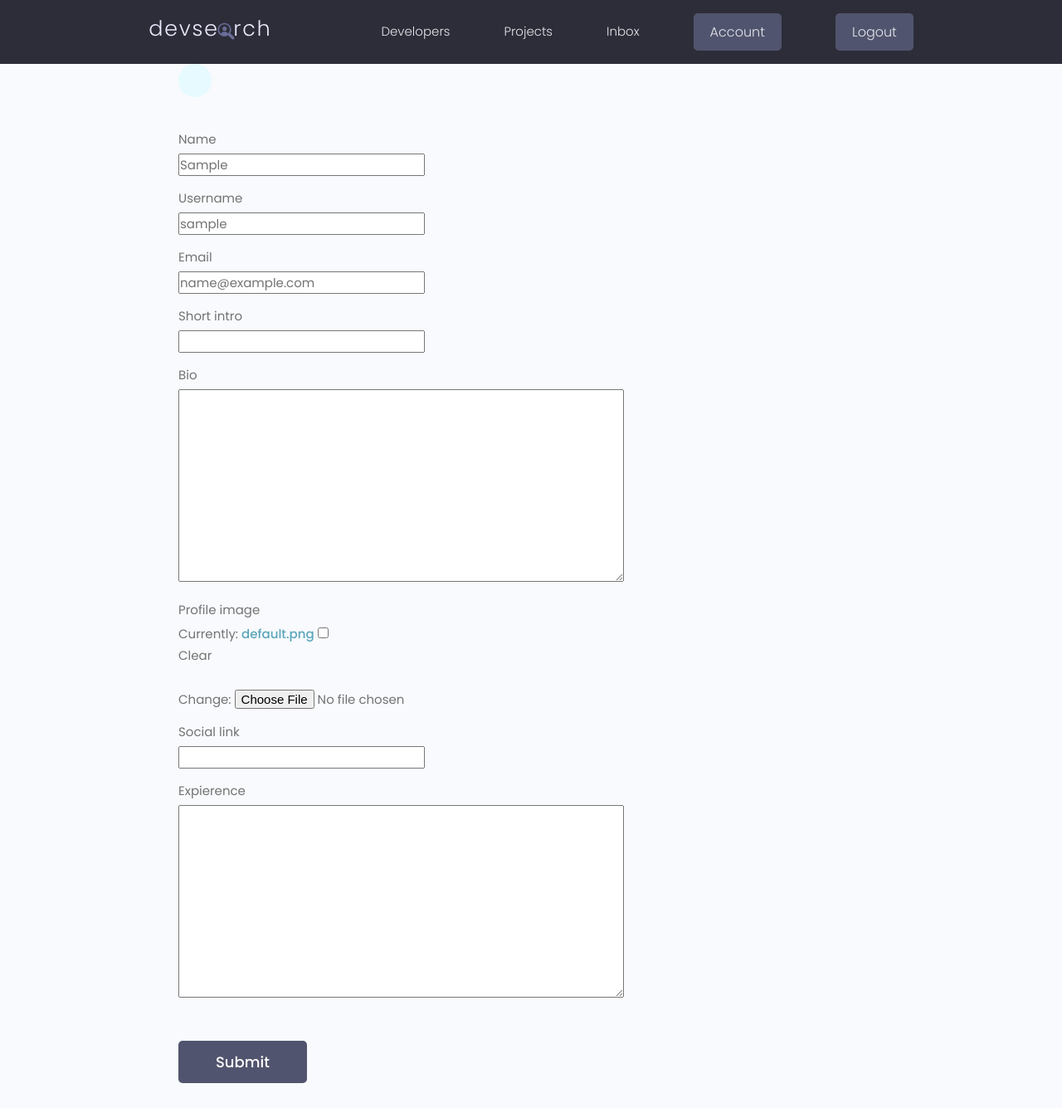
After one commit to avoou/devs, a Django app: page /edit-profile/ in a window 1280 px wide. The commit adds this page. Shown: the whole page at 83% size. Run offline with Django 5.2, Linux system fonts and the light colour scheme; the visitor is signed in with stand-in values (Sample User, id 1); some libraries are stand-ins or nearby versions.

Commit message:
add page for editting profile info

```diff
--- a/devsearch/users/forms.py
+++ b/devsearch/users/forms.py
@@ -1,5 +1,7 @@
 from django.contrib.auth.models import User
 from django.contrib.auth.forms import UserCreationForm
+from django.forms import ModelForm
+from .models import Profile
 
 
 class CustomUserCreationForm(UserCreationForm):
@@ -11,3 +13,10 @@ class CustomUserCreationForm(UserCreationForm):
         super().__init__(*args, **kwargs)
         for _, field in self.fields.items():
             field.widget.attrs.update({'class': 'input input--text'})
+
+
+class ProfileForm(ModelForm):
+    class Meta:
+        model = Profile
+        profile_fields = Profile._meta.fields
+        fields = [field.name for field in profile_fields if field.name not in ['id', 'user']]
--- a/devsearch/users/models.py
+++ b/devsearch/users/models.py
@@ -7,7 +7,7 @@ class Profile(models.Model):
     skills = models.ManyToManyField('Skills', blank=True)
     user = models.OneToOneField(User, on_delete=models.CASCADE, null=True, blank=True)
     name = models.CharField(max_length=200, null=True, blank=True)
-    user_name = models.CharField(max_length=200, null=True, blank=True)
+    username = models.CharField(max_length=200, null=True, blank=True)
     email = models.EmailField(max_length=300, null=True, blank=True)
     short_intro = models.CharField(max_length=200, null=True, blank=True)
     bio = models.TextField(null=True, blank=True)
--- a/devsearch/users/signals.py
+++ b/devsearch/users/signals.py
@@ -9,10 +9,22 @@ def createProfileReciever(sender, instance, created, **kwargs):
     if created:
         profile = Profile.objects.create(
             user=instance,
-            name=instance.username
+            username=instance.username,
+            name=instance.first_name,
+            email=instance.email
         )
         profile.save()
 
+
+def updateProfile(sender, instance, created, **kwargs):
+    user = instance.user
+
+    if not created:
+        user.first_name = instance.name
+        user.username = instance.username
+        user.email = instance.email
+        user.save()
+        print('user ', instance, ' was updated')
 
 
 def deletedProfile(sender, instance, **kwargs):
@@ -22,4 +34,5 @@ def deletedProfile(sender, instance, **kwargs):
 
 
 post_save.connect(createProfileReciever, sender=User)
+post_save.connect(updateProfile, sender=Profile)
 post_delete.connect(deletedProfile, sender=Profile)
--- a/devsearch/users/templates/users/account.html
+++ b/devsearch/users/templates/users/account.html
@@ -7,7 +7,7 @@
         <div class="column column--1of3">
           <div class="card text-center">
             <div class="card__body dev">
-              <a class="tag tag--pill tag--main settings__btn" href="#"><i class="im im-edit"></i> Edit</a>
+              <a class="tag tag--pill tag--main settings__btn" href="{% url 'edit-profile' %}"><i class="im im-edit"></i> Edit</a>
               <img class="avatar avatar--xl dev__avatar" src="{{profile.profile_image.url}}" />
               <h2 class="dev__name">{{profile.name}}</h2>
               <p class="dev__title">{{profile.short_intro}}</p>
--- /dev/null
+++ b/devsearch/users/templates/users/edit-profile-form.html
@@ -0,0 +1,25 @@
+{% extends 'main.html' %}
+
+{% block content %}
+
+    <div class="content-box">
+        <div class="formWrapper">
+            <a class="backButton" href="{% url 'account' %}"><i class="im im-angle-left"></i></a>
+            <br>
+
+            <form class="form" action="{% url 'edit-profile' %}" method="POST" enctype="multipart/form-data">
+                {% csrf_token %}
+                {% for field in form %}
+                <!-- Input:Text -->
+                <div class="form__field">
+                    <label for="formInput#text">{{field.label}}</label>
+                    {{field}}
+                </div>
+
+                {% endfor %}
+                <input class="btn btn--sub btn--lg  my-md" type="submit" value="Submit" />
+            </form>
+        </div>
+    </div>
+
+{% endblock %}
--- a/devsearch/users/urls.py
+++ b/devsearch/users/urls.py
@@ -8,4 +8,5 @@ urlpatterns = [
     path('logout/', views.logoutUser, name='logout'),
     path('register/', views.registerUser, name='register'),
     path('account/', views.getUserAccount, name='account'),
+    path('edit-profile/', views.editAccount, name='edit-profile'),
 ]
--- a/devsearch/users/views.py
+++ b/devsearch/users/views.py
@@ -1,10 +1,11 @@
 from django.shortcuts import render, redirect
 from django.contrib.auth import login, authenticate, logout
 from django.contrib.auth.models import User
-from .forms import CustomUserCreationForm
+from .forms import CustomUserCreationForm, ProfileForm
 from .models import Profile
 from django.contrib import messages
 from django.contrib.auth.decorators import login_required
+
 
 def registerUser(request):
     page = 'register'
@@ -21,7 +22,7 @@ def registerUser(request):
             messages.success(request, 'User has created')
 
             login(request, user)
-            return redirect('profiles')
+            return redirect('edit-profile')
 
         else:
             messages.error(request, 'Something went wrong')
@@ -80,3 +81,18 @@ def getUserAccount(request):
     projects = profile.project_set.all()
     context = {'profile': profile, 'projects': projects}
     return render(request, 'users/account.html', context=context)
+
+
+@login_required(login_url='login')
+def editAccount(request):
+    profile = request.user.profile
+    form = ProfileForm(instance=profile)
+
+    if request.method == 'POST':
+        form = ProfileForm(request.POST, request.FILES, instance=profile)
+        if form.is_valid():
+            form.save()
+            return redirect('account')
+
+    context = {'form': form}
+    return render(request, 'users/edit-profile-form.html', context=context)
```
Also changed, not shown: devsearch/users/migrations/0005_rename_user_name_profile_username.py (added).
